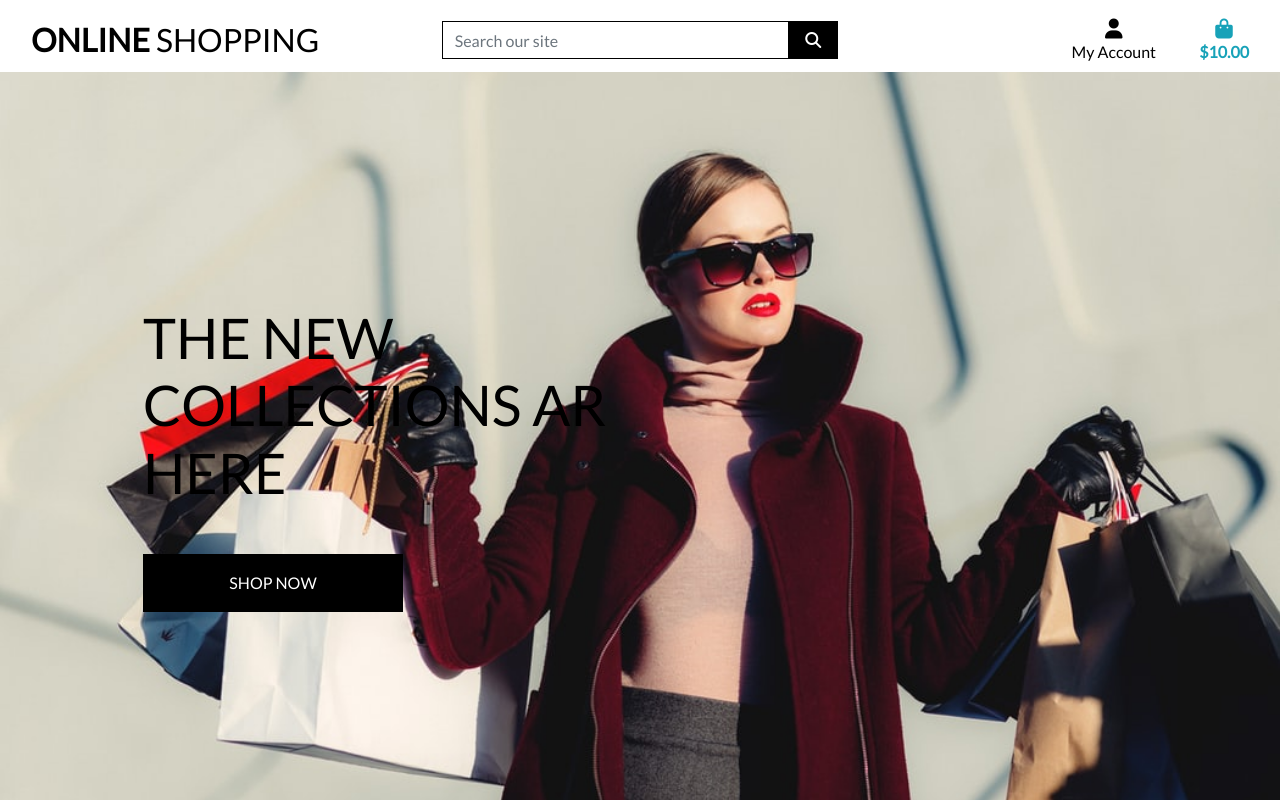
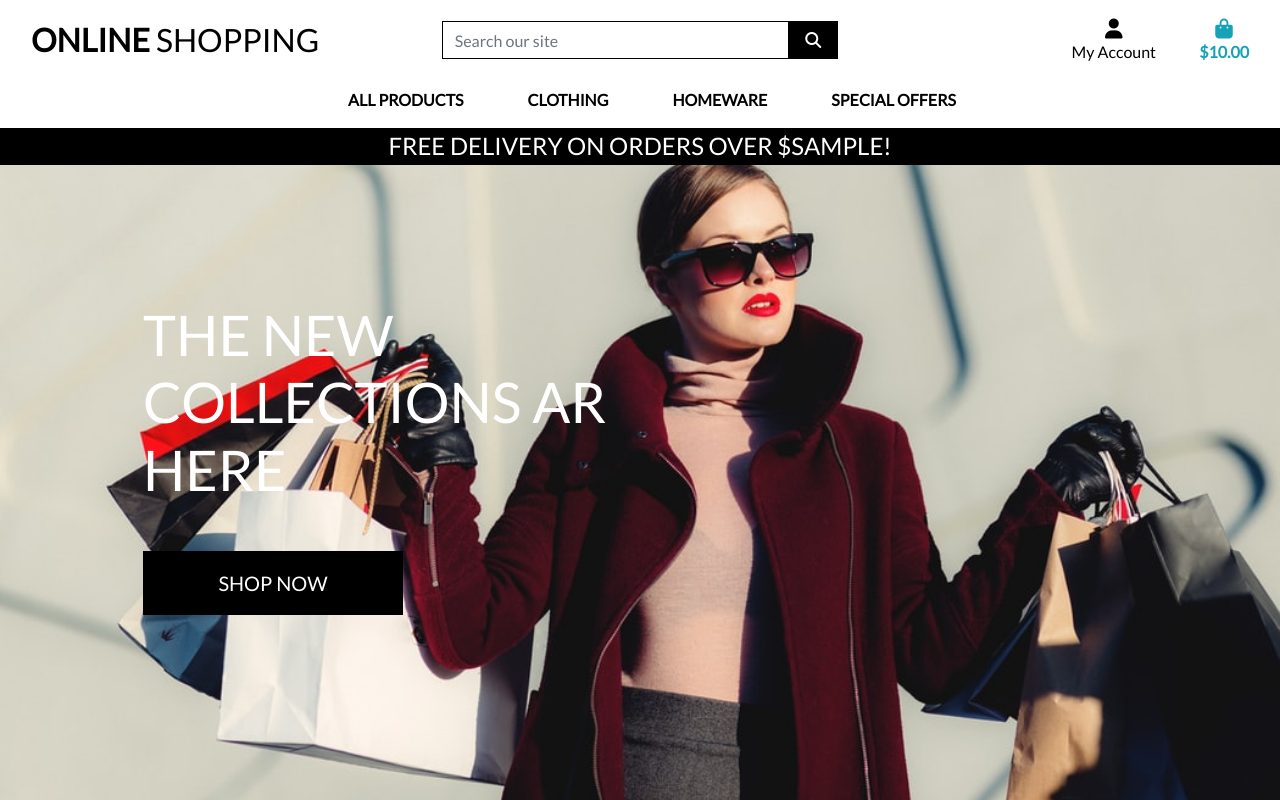
Before and after one commit to asifdanishyar/OnlineShoppingApp, a Django app: template home/templates/home/index.html in a window 1280 px wide. Run offline with Django 3.2, Linux system fonts and the light colour scheme; the template is opened without the code that fills it: most values are stand-ins (such as "Sample title", 1, 10 or a date in 2020); some libraries are stand-ins or nearby versions.

Commit message:
top nav and main van are addded

```diff
--- a/home/templates/home/index.html
+++ b/home/templates/home/index.html
@@ -14,12 +14,12 @@
     <div class="container h-100">
         <div class="row h-100">
             <div class="col-7 col-md-6 my-auto">
-                <h1 class="display-4 logo-font text-black">
+                <h1 class="display-4 logo-font text-white">
                     The new collections ar here
                 </h1>
                 <div class="my-5">
                     <h4>
-                        <a href="" class="shop-now-button btn btn-1g rounded-0 text-uppercase py-3">Shop Now</a>
+                        <a href="" class="shop-now-button btn btn-lg rounded-0 text-uppercase py-3">Shop Now</a>
                     </h4>
                 </div>
             </div>
--- a/static/css/base.css
+++ b/static/css/base.css
@@ -35,6 +35,13 @@ body {
 
 .btn-black {
     background: black;
+    color: white;
+}
+
+.bg-black {
+    background: #000 !important;
+}
+.text-white{
     color: white;
 }
 
--- a/templates/base.html
+++ b/templates/base.html
@@ -93,6 +93,20 @@
                 </ul>
             </div>
         </div>
+        <div class="row bg-white">
+            <nav class="navbar navbar-expand-lg navbar-light w-100">
+                <button class="navbar-toggler" type="button" data-toggle="collapse" data-target="#main-nav" aria-controls="main-nav" aria-expanded="false" aria-label="Toggle navigation">
+                    <span class="navbar-toggler-icon"></span>
+                </button>
+                {% include 'includes/mobile-top-header.html' %}
+                {% include 'includes/main-nav.html' %}
+            </nav>
+        </div>
+        <div id="delivery-banner" class="row text-center">
+            <div class="col bg-black text-white">
+                <h4 class="logo-font my-1">Free delivery on orders over ${{ free_shipping_threshold }}!</h4>
+            </div>
+        </div>
     </header>
 
 
--- /dev/null
+++ b/templates/includes/main-nav.html
@@ -0,0 +1,50 @@
+<div class="collapse navbar-collapse" id="main-nav">
+    <ul class="navbar-nav w-auto mx-auto">
+        <li class="nav-item dropdown">
+            <a class="logo-font font-weight-bold nav-link text-black mr-5" href="#" id="all-products-link" data-toggle="dropdown" aria-haspopup="true" aria-expanded="false">
+                All Products
+            </a>
+            <div class="dropdown-menu border-0" aria-labelledby="all-products-link">
+                <a href="" class="dropdown-item">By Price</a>
+                <a href="" class="dropdown-item ">By Rating</a>
+                <a href="" class="dropdown-item ">By Category</a>
+                <a href="" class="dropdown-item">All Products</a>
+            </div>
+        </li>
+
+        <li class="nav-item dropdown">
+            <a class="logo-font font-weight-bold nav-link text-black mr-5" href="#" id="clothing-link" data-toggle="dropdown" aria-haspopup="true" aria-expanded="false">
+                Clothing
+            </a>
+            <div class="dropdown-menu border-0" aria-labelledby="clothing-link">
+                <a href="" class="dropdown-item">Activewear &amp; Essentials</a>
+                <a href="" class="dropdown-item">Jeans</a>
+                <a href="" class="dropdown-item">Shirts</a>
+                <a href="" class="dropdown-item">All Clothing</a>
+            </div>
+        </li>
+
+        <li class="nav-item dropdown">
+            <a class="logo-font font-weight-bold nav-link text-black mr-5" href="#" id="homeware-link" data-toggle="dropdown" aria-haspopup="true" aria-expanded="false">
+                Homeware
+            </a>
+            <div class="dropdown-menu border-0" aria-labelledby="homeware-link">
+                <a href="" class="dropdown-item">Bed &amp; Bath</a>
+                <a href="" class="dropdown-item">Kitchen &amp; Dining</a>
+                <a href="" class="dropdown-item">All Homeware</a>
+            </div>
+        </li>
+
+        <li class="nav-item dropdown">
+            <a class="logo-font font-weight-bold nav-link text-black" href="#" id="specials-link" data-toggle="dropdown" aria-haspopup="true" aria-expanded="false">
+                Special Offers
+            </a>
+            <div class="dropdown-menu border-0" aria-labelledby="specials-link">
+                <a href="" class="dropdown-item">New Arrivals</a>
+                <a href="" class="dropdown-item">Deals</a>
+                <a href="" class="dropdown-item">Clearance</a>
+                <a href="" class="dropdown-item">All Specials</a>
+            </div>
+        </li>
+    </ul>
+</div>
--- /dev/null
+++ b/templates/includes/mobile-top-header.html
@@ -0,0 +1,56 @@
+<li class="list-inline-item">
+    <a class="text-black nav-link d-block d-lg-none" href="#" id="mobile-search" data-toggle="dropdown" aria-haspopup="true" aria-expanded="false">
+        <div class="text-center">
+            <div><i class="fas fa-search fa-lg"></i></div>
+            <p class="my-0">Search</p>
+        </div>
+    </a>
+    <div class="dropdown-menu border-0 w-100 p-3 rounded-0 my-0" aria-labelledby="mobile-search">
+        <form class="form" method="GET" action="">
+            <div class="input-group w-100">
+                <input class="form-control border border-black rounded-0" type="text" name="q" placeholder="Search our site">
+                <div class="input-group-append">
+                    <button class="form-control form-control btn btn-black border border-black rounded-0" type="submit">
+                        <span class="icon">
+                            <i class="fas fa-search"></i>
+                        </span>
+                    </button>
+                </div>
+            </div>
+        </form>
+    </div>
+</li>
+<li class="list-inline-item dropdown">
+    <a class="text-black nav-link d-block d-lg-none" href="#" id="user-options" data-toggle="dropdown" aria-haspopup="true" aria-expanded="false">
+        <div class="text-center">
+            <div><i class="fas fa-user fa-lg"></i></div>
+            <p class="my-0">My Account</p>
+        </div>
+    </a>
+    <div class="dropdown-menu border-0" aria-labelledby="user-options">
+        {% if request.user.is_authenticated %}
+            {% if request.user.is_superuser %}
+                <a href="{% url 'account_logout' %}" class="dropdown-item">Product Management</a>
+            {% endif %}
+            <a href="" class="dropdown-item">My Profile</a>
+            <a href="{% url 'account_logout' %}" class="dropdown-item">Logout</a>
+        {% else %}
+            <a href="{% url 'account_signup' %}" class="dropdown-item">Register</a>
+            <a href="{% url 'account_login' %}" class="dropdown-item">Login</a>
+        {% endif %}
+    </div>
+</li>
+<li class="list-inline-item">
+    <a class="{% if grand_total %}text-primary font-weight-bold{% else %}text-black{% endif %} nav-link d-block d-lg-none" href="">
+        <div class="text-center">
+            <div><i class="fas fa-shopping-bag fa-lg"></i></div>
+            <p class="my-0">
+                {% if grand_total %}
+                    ${{ grand_total|floatformat:2 }}
+                {% else %}
+                    $0.00
+                {% endif %}
+            </p>
+        </div>
+    </a>
+</li>
```
